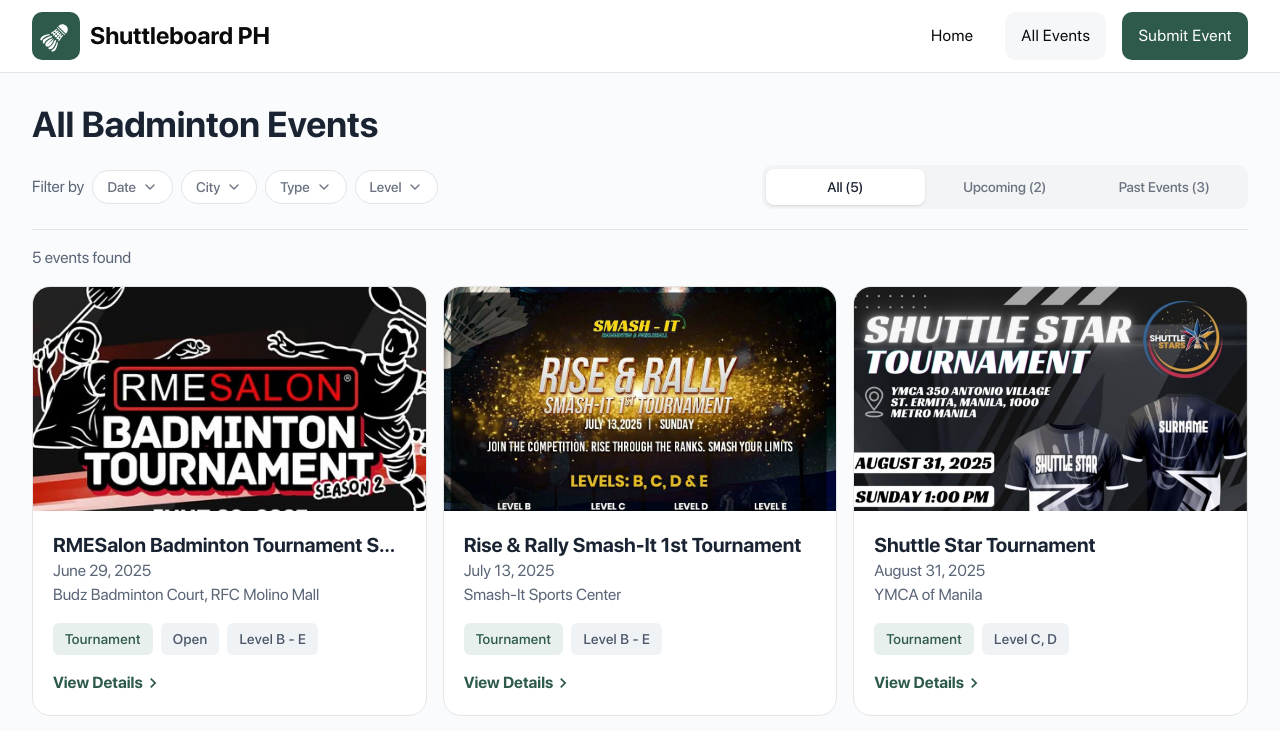
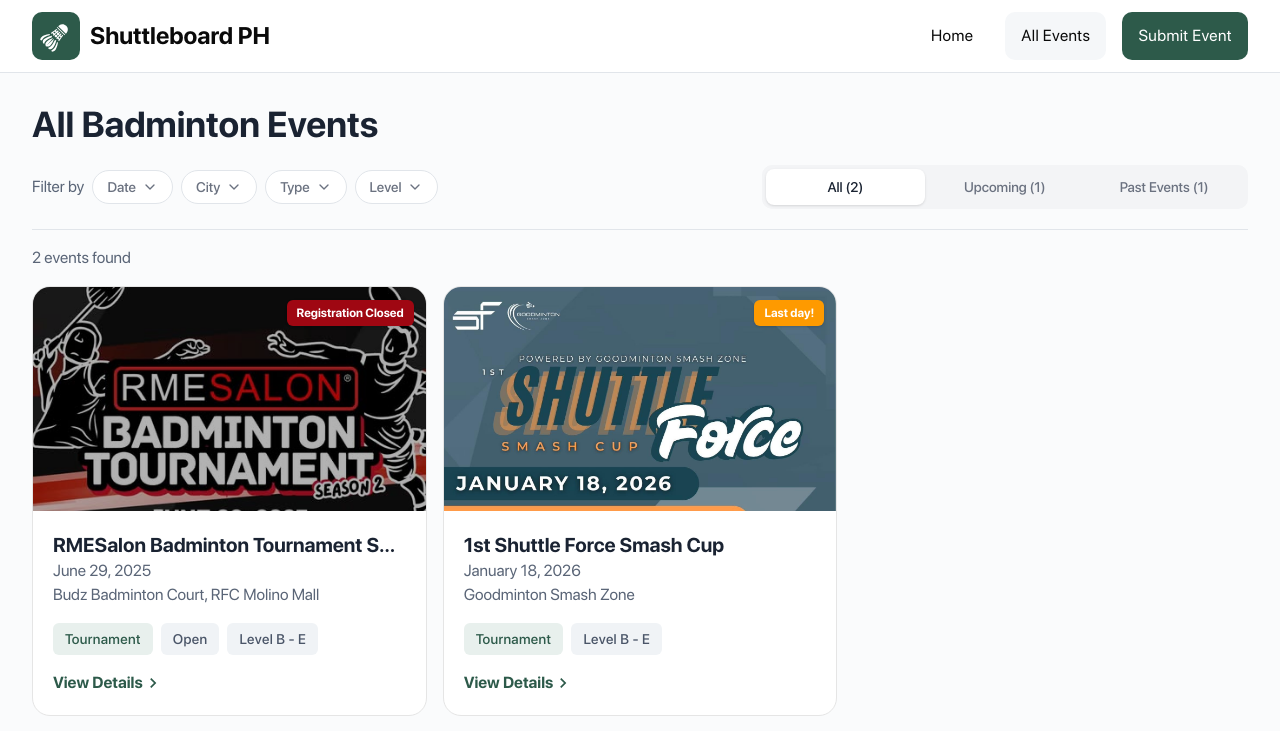
Before and after one commit to airemcs/shuttleboard, a React (Vite) app: page /events in a window 1280 px wide. Shown: the top 731 px of the page. Built offline with nearby package versions, Linux system fonts and the light colour scheme.

Commit message:
Add Registration Link Deadline

```diff
--- a/src/components/Button.tsx
+++ b/src/components/Button.tsx
@@ -1,7 +1,7 @@
 import type { ButtonHTMLAttributes, ReactNode } from "react";
 
 type ButtonSize = "md" | "lg" | "xl";
-type ButtonVariant = "primary" | "secondary" | "ghost" | "neutral";
+type ButtonVariant = "primary" | "secondary" | "ghost" | "neutral" | "disabled";
 type IconPosition = "left" | "right";
 
 interface ButtonProps extends ButtonHTMLAttributes<HTMLButtonElement> {
@@ -35,6 +35,7 @@
   secondary: `hover:bg-surface-hover text-foreground`,
   ghost: `bg-surface-hover hover:bg-background-alt text-foreground`,
   neutral: `bg-surface text-primary-green font-semibold border-1 border-[#E1E5EA] hover:bg-surface-hover`,
+  disabled: `bg-[#E1E5EA] text-[#9CA3AF] cursor-not-allowed hover:bg-[#E1E5EA]`,
 };
 
 export default function Button({
@@ -50,11 +51,12 @@
   ...props
 }: ButtonProps) {
   const content = text ?? children;
+  const isDisabledVariant = variant === "disabled";
 
   return (
     <button
       type={type}
-      disabled={disabled}
+      disabled={disabled || isDisabledVariant}
       className={`${baseStyles} ${sizeStyles[size]} ${variantStyles[variant]} ${className}`}
       {...props}
     >
--- a/src/components/Card.tsx
+++ b/src/components/Card.tsx
@@ -3,6 +3,7 @@
 import Pill from "@/components/Pill";
 import Next from "@/components/Next";
 import { FiImage } from "react-icons/fi";
+import { getRegistrationInfo } from "@/utils/registration";
 
 interface CardProps {
   id: number;
@@ -14,6 +15,7 @@
   eventType: string;
   skillLevel: string | string[];
   categories: string[];
+  registrationDeadline?: string;
 }
 
 export default function Card({
@@ -25,17 +27,24 @@
   eventType,
   skillLevel,
   categories,
+  registrationDeadline,
 }: CardProps) {
   const [imageError, setImageError] = useState(false);
   const displayedCategories = categories.slice(0, 3);
   const remainingCount = categories.length - 3;
   const skillLevels = Array.isArray(skillLevel) ? skillLevel : [skillLevel];
 
+  // Get registration status
+  const registrationInfo = getRegistrationInfo(registrationDeadline);
+
   return (
     <Link to={`/events/${slug}`} className="flex flex-col border rounded-2xl overflow-hidden bg-white hover:shadow-md transition-shadow">
+      <div className="relative">
         {image && !imageError ? (
           <img
-          className="w-full h-48 lg:h-56 object-cover object-top shrink-0"
+            className={`w-full h-48 lg:h-56 object-cover object-top shrink-0 ${
+              registrationInfo.status === "closed" ? "grayscale-0" : ""
+            }`}
             src={image}
             alt={title}
             onError={() => setImageError(true)}
@@ -45,6 +54,30 @@
             <FiImage className="size-12 text-[#9CA3AF]" />
           </div>
         )}
+
+        {/* Dim overlay for closed registration */}
+        {registrationInfo.status === "closed" && (
+          <div className="absolute inset-0 bg-black/30" />
+        )}
+
+        {/* Registration status badges */}
+        {registrationInfo.status === "closing-soon" && (
+          <div className="absolute top-3 right-3">
+            <span className="bg-amber-500 text-white text-xs font-sf-bold px-2.5 py-1.5 rounded-sm shadow-sm">
+              {registrationInfo.daysLeft === 0
+                ? "Last day!"
+                : `${registrationInfo.daysLeft} day${registrationInfo.daysLeft === 1 ? "" : "s"} left`}
+            </span>
+          </div>
+        )}
+        {registrationInfo.status === "closed" && (
+          <div className="absolute top-3 right-3">
+            <span className="bg-red-800 text-white text-xs font-sf-bold px-2.5 py-1.5 rounded-sm shadow-sm">
+              Registration Closed
+            </span>
+          </div>
+        )}
+      </div>
 
       <div className="flex flex-col p-5 gap-y-4">
         <div className="flex flex-col">
--- a/src/components/Pill.tsx
+++ b/src/components/Pill.tsx
@@ -1,6 +1,6 @@
 import type { HTMLAttributes, ReactNode } from "react";
 
-type PillVariant = "default" | "primary";
+type PillVariant = "default" | "primary" | "warning" | "error";
 
 interface PillProps extends HTMLAttributes<HTMLDivElement> {
   variant?: PillVariant;
@@ -32,6 +32,14 @@
     bg-primary-green-light
     text-primary-green
   `,
+  warning: `
+    bg-amber-100
+    text-amber-700
+  `,
+  error: `
+    bg-red-100
+    text-red-700
+  `,
 };
 
 export default function Pill({ variant = "default", text, className = "", children, ...props }: PillProps) {
--- a/src/data/events.json
+++ b/src/data/events.json
@@ -5,6 +5,7 @@
     "title": "RMESalon Badminton Tournament Season 2",
     "date": "June 29, 2025",
     "dateValue": "2025-06-29",
+    "registrationDeadline": "2025-06-25",
     "location": "Budz Badminton Court, RFC Molino Mall",
     "city": "Bacoor, Cavite",
     "image": "/rmesalon.jpg",
@@ -29,68 +30,11 @@
   },
   {
     "id": 2,
-    "slug": "rise-and-rally",
-    "title": "Rise & Rally Smash-It 1st Tournament",
-    "date": "July 13, 2025",
-    "dateValue": "2025-07-13",
-    "location": "Smash-It Sports Center",
-    "city": "San pedro, Laguna",
-    "image": "/smash-it.jpg",
-    "eventType": "Tournament",
-    "skillLevel": "",
-    "skillLevelDisplay": ["Level B - E"],
-    "categories": ["Men's Doubles", "Mixed Doubles", "Non-Gender Doubles"],
-    "organizer": "Smash-It",
-    "organizerLink": "https://www.facebook.com/profile.php?id=61572500297839",
-    "registrationLink": "https://www.facebook.com/photo/?fbid=122135614892750009",
-    "description": [
-      "ELEVATE YOUR GAME, ONE SMASH AT A TIME 💥",
-
-      "Are you ready to rise above the rest? \nJoin us for an epic tournament where power meets precision and passion fuels every rally!",
-
-      "🔥 Open to Levels B, C, D, and E \n🏆 Cash Prizes • Trophies • Medals \n👕 Free Shirt & Food for Participants \n📍 Smash-It Sports Center \n📅 July 13,2025 - Sunday",
-
-      "📲 Register now — Contact Head Coach Yanyo - 0994 768 8374 \nAssistant Coach Jashen - 0923 529 6601",
-
-      "Let the smashes speak. 💪 \n#SmashItTournament2025 #BadmintonBattle #ElevateYourGame"
-    ]
-  },
-  {
-    "id": 3,
-    "slug": "shuttle-star-tournament",
-    "title": "Shuttle Star Tournament",
-    "date": "August 31, 2025",
-    "dateValue": "2025-08-31",
-    "location": "YMCA of Manila",
-    "city": "Ermita, Manila",
-    "image": "/shuttle-star.jpg",
-    "eventType": "Tournament",
-    "skillLevel": "",
-    "skillLevelDisplay": ["Level C, D"],
-    "categories": ["Men's Doubles", "Mixed Doubles", "Non-Gender Doubles"],
-    "organizer": "Shuttle Stars",
-    "organizerLink": "https://www.facebook.com/profile.php?id=61572375317549",
-    "registrationLink": "https://www.facebook.com/photo/?fbid=122143953524745843",
-    "description": [
-      "🚨 IT'S HAPPENING! 🚨",
-
-      "𝗦𝗵𝘂𝘁𝘁𝗹𝗲 𝗦𝘁𝗮𝗿𝘀: 𝗙𝗶𝗿𝘀𝘁 𝗕𝗮𝗱𝗺𝗶𝗻𝘁𝗼𝗻 𝗧𝗼𝘂𝗿𝗻𝗮𝗺𝗲𝗻𝘁 is finally happening this 𝗔𝘂𝗴𝘂𝘀𝘁 31 𝗮𝘁 𝗬𝗠𝗖𝗔 𝗠𝗮𝗻𝗶𝗹𝗮 — and 𝗿𝗲𝗴𝗶𝘀𝘁𝗿𝗮𝘁𝗶𝗼𝗻 𝗶𝘀 𝗼𝗳𝗳𝗶𝗰𝗶𝗮𝗹𝗹𝘆 𝗢𝗣𝗘𝗡!",
-
-      "Whether you're a beginner or a seasoned player, this is your shot to 𝗰𝗼𝗺𝗽𝗲𝘁𝗲, 𝗰𝗼𝗻𝗻𝗲𝗰𝘁, 𝗮𝗻𝗱 𝗺𝗮𝗸𝗲 𝗵𝗶𝘀𝘁𝗼𝗿𝘆 in our first-ever tournament. Expect intense rallies, awesome prizes, and a fun, fair atmosphere for everyone.",
-
-      "✅ Cash prizes, medals, and trophies \n🎽 Jerseys, kits, and giveaways for all players \n🎟️ Raffle draws and a day of action!",
-
-      "𝗟𝗶𝗺𝗶𝘁𝗲𝗱 𝘀𝗹𝗼𝘁𝘀 𝗼𝗻𝗹𝘆 — 𝘀𝗲𝗰𝘂𝗿𝗲 𝘆𝗼𝘂𝗿𝘀 𝗻𝗼𝘄: \n👉 https://forms.gle/HzBRbQmJ9qeLN9kd9 \nDon't miss your chance to be part of this milestone event!",
-
-      "Tag your partner, tell your squad, and let's make this a game to remember. 𝗚𝗮𝗺𝗲 𝗼𝗻. \n#ShuttleStars2025 #BadmintonPH #GameDay"
-    ]
-  },
-  {
-    "id": 4,
     "slug": "shuttle-force-smash-cup",
     "title": "1st Shuttle Force Smash Cup",
     "date": "January 18, 2026",
     "dateValue": "2026-01-18",
+    "registrationDeadline": "2026-01-08",
     "location": "Goodminton Smash Zone",
     "city": "Legaspi, Pasig",
     "image": "/shuttleforce.jpg",
@@ -101,6 +45,7 @@
     "organizer": "Goodminton Smash Zone",
     "organizerLink": "https://www.facebook.com/GoodmintonSmashZone",
     "registrationLink": "https://www.facebook.com/photo/?fbid=1183670550538473&set=a.412021107703425",
+
     "description": [
       "What a better way to start the year?",
       "Kick off 2026 with power, passion, and a whole lot of smashing action!",
@@ -118,25 +63,5 @@
       "Let's bring the FORCE to the court!",
       "#ShuttleForce #GoodmintonSmashZone #StartTheYearStrong #BadmintonPH #maketimeforgoodthings #PasigBadminton"
     ]
-  },
-  {
-    "id": 5,
-    "slug": "pampanga-open-2026",
-    "title": "Pampanga Badminton Open 2026",
-    "date": "January 31, 2026",
-    "dateValue": "2026-01-31",
-    "location": "Delta Badminton Center",
-    "city": "San Fernando, Pampanga",
-    "image": "/pampanga-open-2026.jpg",
-    "eventType": "Tournament",
-    "skillLevel": "",
-    "skillLevelDisplay": ["Level C - E", "Under 11, 13, 15, 17"],
-    "categories": ["Boys Singles", "Girls Singles", "Non-Gender Doubles"],
-    "organizer": "Pampanga Badminton Open 2025",
-    "organizerLink": "https://www.facebook.com/profile.php?id=100084826873117",
-    "registrationLink": "https://www.facebook.com/photo?fbid=811403625030526&set=a.347362801434613",
-    "description": [
-      "Calling all badminton enthusiasts! 🏸✨ Join us for the Pampanga Badminton Open 2026 on January 31 (Sat) and kickstart the year with a smashin' good time! 🤩 Let's get fit, have fun, and gear up for the competitive season ahead! 🔥 See you on court! 🎉"
-    ]
   }
 ]
--- a/src/pages/Details.tsx
+++ b/src/pages/Details.tsx
@@ -1,7 +1,7 @@
 import Navbar from "@/components/Navbar"
 import Return from "@/components/Return"
 import Pill from "@/components/Pill"
-import { FaCalendar, FaLayerGroup, FaStar, FaBriefcase } from "react-icons/fa";
+import { FaCalendar, FaLayerGroup, FaStar, FaBriefcase, FaClock } from "react-icons/fa";
 import { MdArrowOutward } from "react-icons/md";
 import { FaLocationDot } from "react-icons/fa6";
 import { HiMiniSquares2X2 } from "react-icons/hi2";
@@ -15,6 +15,7 @@
 import { useState } from "react";
 import { FiImage } from "react-icons/fi";
 import useSEO from "@/hooks/useSEO";
+import { getRegistrationInfo, getDaysLeftLabel } from "@/utils/registration";
 
 const events: Event[] = eventsData;
 
@@ -64,6 +65,41 @@
     ? event.skillLevelDisplay.join(", ")
     : event.skillLevelDisplay;
 
+  // Get registration status
+  const registrationInfo = getRegistrationInfo(event.registrationDeadline);
+  const isRegistrationClosed = registrationInfo.status === "closed";
+
+  // Build the registration deadline display value
+  const getDeadlineDisplayValue = () => {
+    if (!event.registrationDeadline) return null;
+
+    const { status, daysLeft, formattedDeadline } = registrationInfo;
+
+    if (status === "closed") {
+      return (
+        <span className="text-red-600">
+          Closed ({formattedDeadline})
+        </span>
+      );
+    }
+
+    if (status === "closing-soon") {
+      return (
+        <span className="text-amber-600">
+          {formattedDeadline} • {getDaysLeftLabel(daysLeft)}
+        </span>
+      );
+    }
+
+    return (
+      <span>
+        {formattedDeadline} • {getDaysLeftLabel(daysLeft)}
+      </span>
+    );
+  };
+
+  const deadlineDisplay = getDeadlineDisplayValue();
+
   return (
     <div className="min-h-screen bg-[#FAFBFC]">
       <div className="w-full bg-white border-b border-[#E1E5EA]">
@@ -94,6 +130,12 @@
             {skillLevels.map((level) => (
               <Pill key={level} text={level} />
             ))}
+            {registrationInfo.status === "closing-soon" && (
+              <Pill variant="warning" text="Closing Soon" />
+            )}
+            {registrationInfo.status === "closed" && (
+              <Pill variant="error" text="Registration Closed" />
+            )}
           </div>
 
           <span className="font-sf-bold text-2xl lg:text-4xl">{event.title}</span>
@@ -104,6 +146,13 @@
             <InfoRow icon={<FaLayerGroup className="size-4 text-[#4A5568]" />} label="EVENT TYPE" value={event.eventType} />
             <InfoRow icon={<HiMiniSquares2X2 className="size-4 text-[#4A5568]" />} label="CATEGORIES" value={event.categories.join(", ")} />
             <InfoRow icon={<FaStar className="size-4 text-[#4A5568]" />} label="SKILL LEVEL" value={skillLevelText} />
+            {deadlineDisplay && (
+              <InfoRow
+                icon={<FaClock className="size-4 text-[#4A5568]" />}
+                label="REGISTRATION DEADLINE"
+                value={deadlineDisplay}
+              />
+            )}
             <InfoRow
               icon={<FaBriefcase className="size-4 text-[#4A5568]" />}
               label="ORGANIZER"
@@ -119,9 +168,20 @@
           <AboutSection content={event.description} />
 
           <div className="flex flex-col items-center gap-y-4">
-            <a className="w-full" href={event.registrationLink} target="_blank" rel="noopener noreferrer">
-              <Button variant="primary" size="xl" text="Register for Event" icon={<MdArrowOutward />} iconPosition="right" />
-            </a>
+            {isRegistrationClosed ? (
+              <div className="w-full">
+                <Button
+                  variant="disabled"
+                  size="xl"
+                  text="Registration Closed"
+                  disabled
+                />
+              </div>
+            ) : (
+              <a className="w-full" href={event.registrationLink} target="_blank" rel="noopener noreferrer">
+                <Button variant="primary" size="xl" text="Register for Event" icon={<MdArrowOutward />} iconPosition="right" />
+              </a>
+            )}
             <span className="font-sf-regular text-tertiary-black text-sm lg:text-base">Source: Organizer's Facebook Page</span>
           </div>
         </div>
--- a/src/pages/Events.tsx
+++ b/src/pages/Events.tsx
@@ -184,6 +184,7 @@
                   eventType={event.eventType}
                   skillLevel={event.skillLevelDisplay}
                   categories={event.categories}
+                  registrationDeadline={event.registrationDeadline}
                 />
               ))}
             </div>
--- a/src/pages/Home.tsx
+++ b/src/pages/Home.tsx
@@ -67,6 +67,7 @@
             eventType={event.eventType === "open-play" ? "Open Play" : event.eventType.charAt(0).toUpperCase() + event.eventType.slice(1)}
             skillLevel={event.skillLevelDisplay}
             categories={event.categories}
+            registrationDeadline={event.registrationDeadline}
           />
         ))}
       </div>
--- a/src/types/event.ts
+++ b/src/types/event.ts
@@ -14,5 +14,6 @@
   organizer: string;
   organizerLink: string;
   registrationLink: string;
+  registrationDeadline?: string;
   description: string[];
 }
--- /dev/null
+++ b/src/utils/registration.ts
@@ -0,0 +1,67 @@
+export type RegistrationStatus = "open" | "closing-soon" | "closed" | "unknown";
+
+export interface RegistrationInfo {
+  status: RegistrationStatus;
+  daysLeft: number | null;
+  formattedDeadline: string | null;
+}
+
+/**
+ * Get registration status and related info based on deadline
+ * @param registrationDeadline - ISO date string (e.g., "2025-06-25")
+ * @param closingSoonThreshold - Number of days to consider "closing soon" (default: 3)
+ */
+export function getRegistrationInfo(
+  registrationDeadline?: string,
+  closingSoonThreshold: number = 28
+): RegistrationInfo {
+  if (!registrationDeadline) {
+    return {
+      status: "unknown",
+      daysLeft: null,
+      formattedDeadline: null,
+    };
+  }
+
+  const today = new Date();
+  today.setHours(0, 0, 0, 0);
+
+  const deadline = new Date(registrationDeadline);
+  deadline.setHours(23, 59, 59, 999); // End of deadline day
+
+  const diffTime = deadline.getTime() - today.getTime();
+  const daysLeft = Math.ceil(diffTime / (1000 * 60 * 60 * 24));
+
+  // Format the deadline for display
+  const formattedDeadline = new Date(registrationDeadline).toLocaleDateString("en-US", {
+    month: "long",
+    day: "numeric",
+    year: "numeric",
+  });
+
+  let status: RegistrationStatus;
+
+  if (daysLeft < 0) {
+    status = "closed";
+  } else if (daysLeft <= closingSoonThreshold) {
+    status = "closing-soon";
+  } else {
+    status = "open";
+  }
+
+  return {
+    status,
+    daysLeft: daysLeft >= 0 ? daysLeft : null,
+    formattedDeadline,
+  };
+}
+
+/**
+ * Get a human-readable label for days remaining
+ */
+export function getDaysLeftLabel(daysLeft: number | null): string {
+  if (daysLeft === null) return "";
+  if (daysLeft === 1) return "Last day to register!";
+  if (daysLeft === 2) return "1 day left to register";
+  return `${daysLeft} days left to register`;
+}
```
Lines whose indentation alone changed are shown as unchanged.
